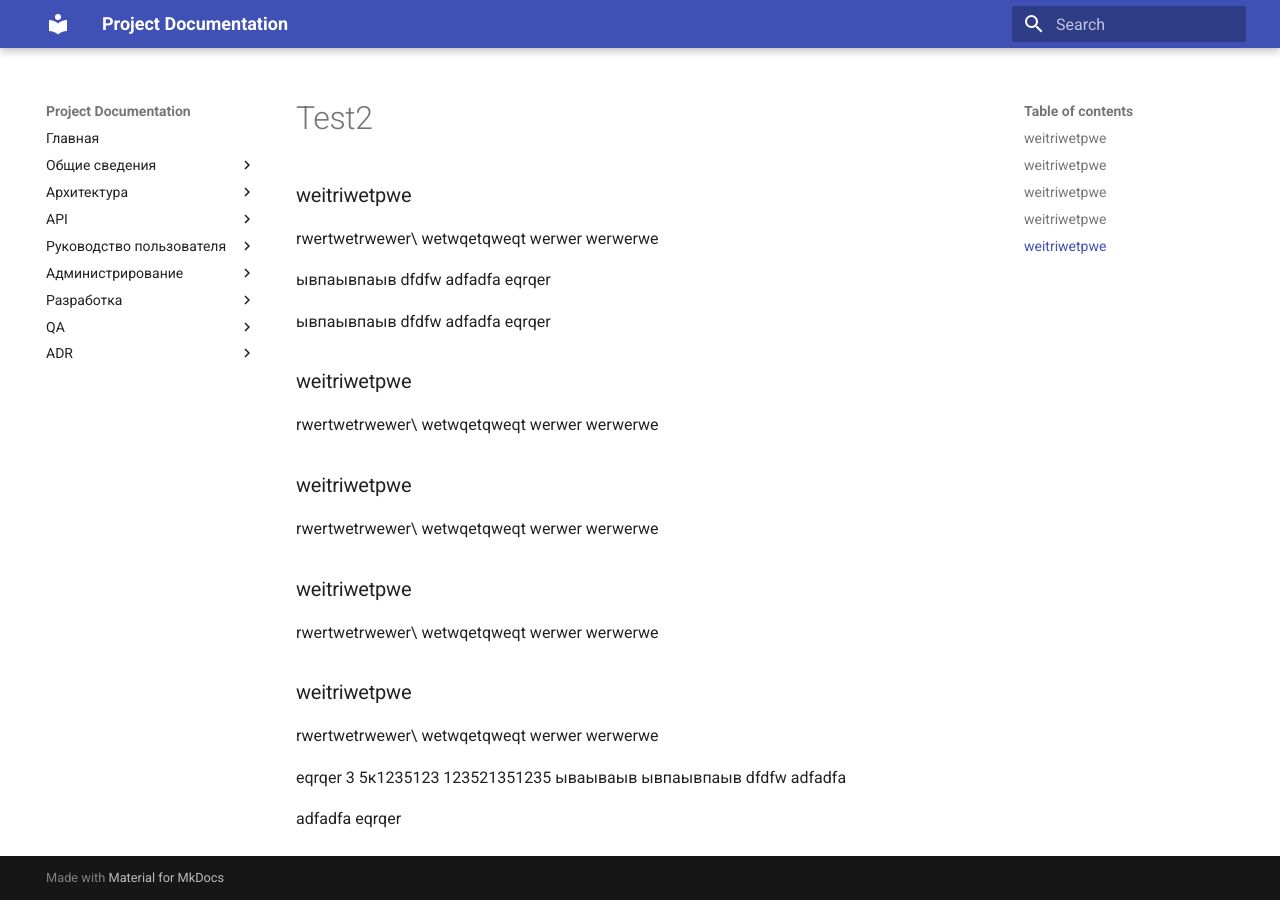
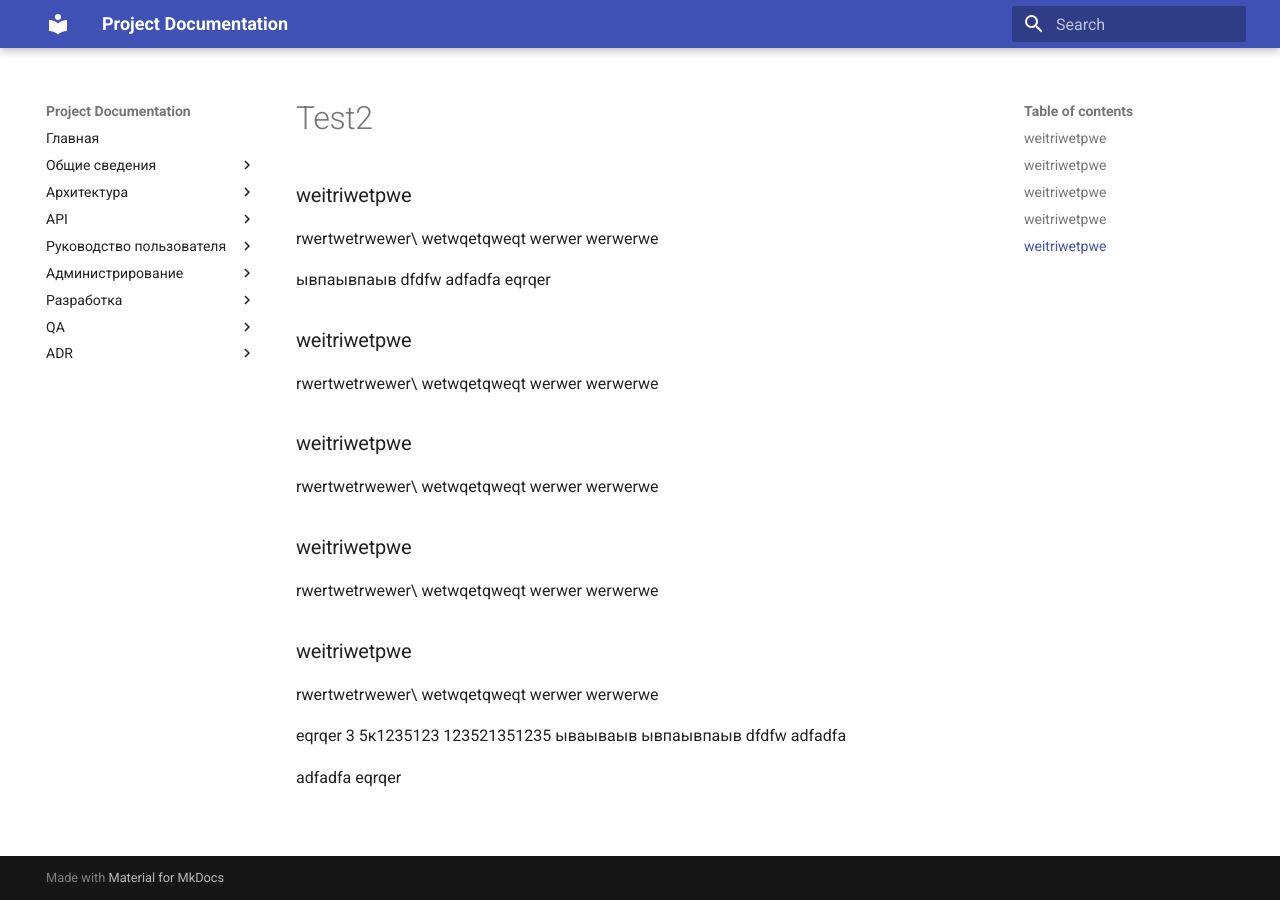
Before and after one commit to techwri/Demo, an MkDocs documentation site: the page built from docs/architecture/test2.md, in a window 1280 px wide. Built offline with MkDocs 1.6.1 and Material for MkDocs 9.7.7, drawn with Linux system fonts in a browser that asks for light colours.

Commit message:
Update test2.md

```diff
--- a/docs/architecture/test2.md
+++ b/docs/architecture/test2.md
@@ -5,10 +5,7 @@ werwer
 werwerwe
 
 
-ывпаывпаыв
-dfdfw
-adfadfa
-eqrqer
+
 
 
 
```
